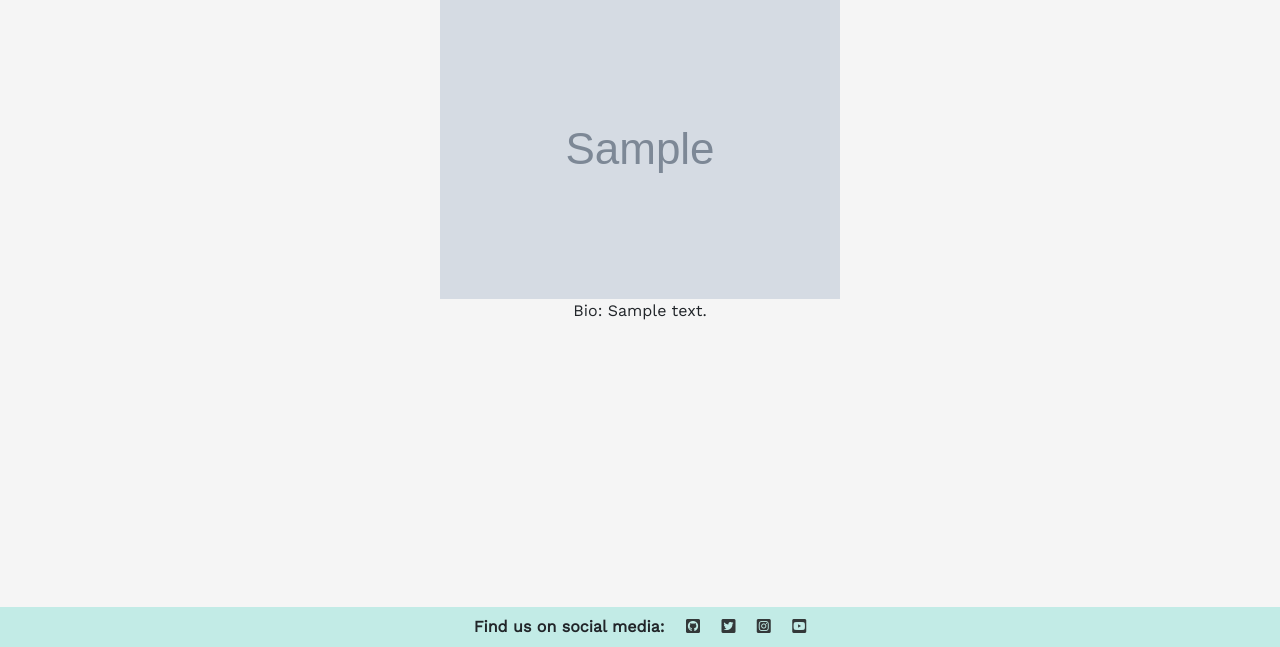
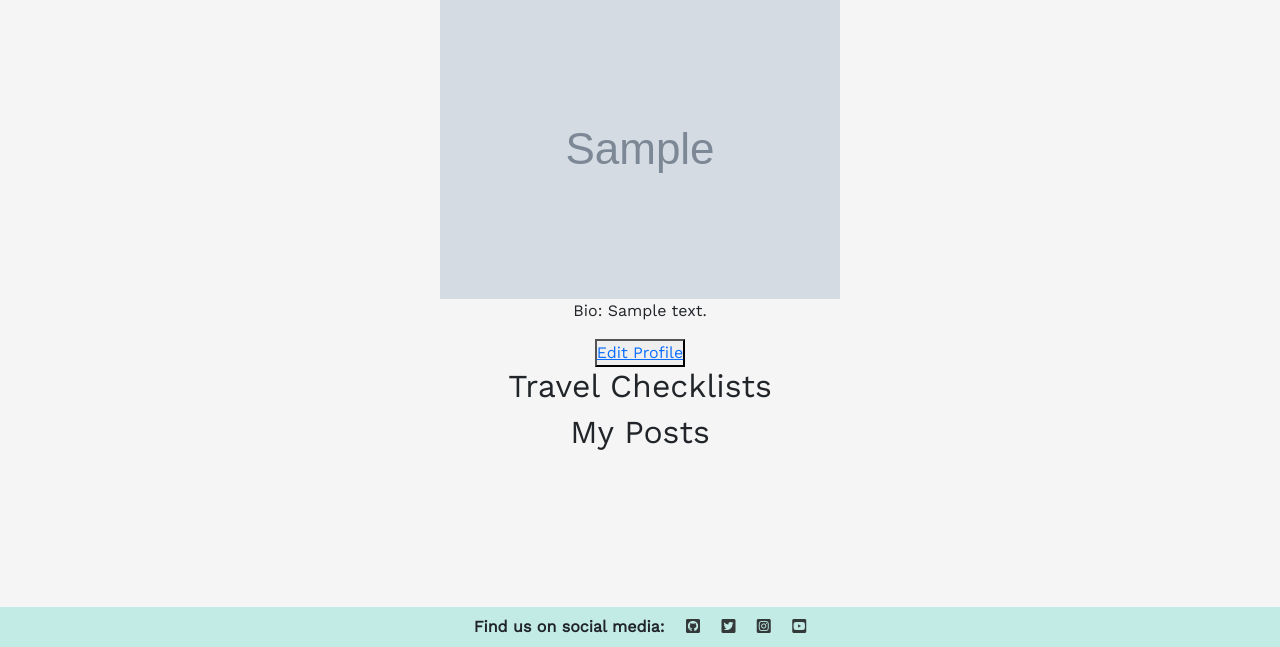
Before and after one commit to petra66orii/timeless-travel, a Django app: page /user_profiles/profile/ in a window 1280 px wide. Shown: the part 153-800 px from the top of the page. Run offline with Django 4.2, Linux system fonts and the light colour scheme; a user stored in the database is signed in; tables that the repository leaves empty hold one stand-in row (values such as "Sample post"); grey boxes marked "Sample" are stand-in pictures; some web fonts are replaced.

Commit message:
Add additional structure to user_profile

```diff
--- a/user_profiles/templates/user_profiles/user_profile.html
+++ b/user_profiles/templates/user_profiles/user_profile.html
@@ -8,5 +8,13 @@
         <img src="{{ profile.profile_picture.url }}" alt="Profile Picture">
     {% endif %}
     <p>Bio: {{ profile.bio }}</p>
+    <button><a class="{% if request.path == edit_profile_url %}" aria-current="page{% endif %}"
+        href="{% url 'edit_profile' %}">Edit Profile</a></button>
+</div>
+<div class="checklist">
+    <h2>Travel Checklists</h2>
+</div>
+<div>
+    <h2>My Posts</h2>
 </div>
 {% endblock %}
```
